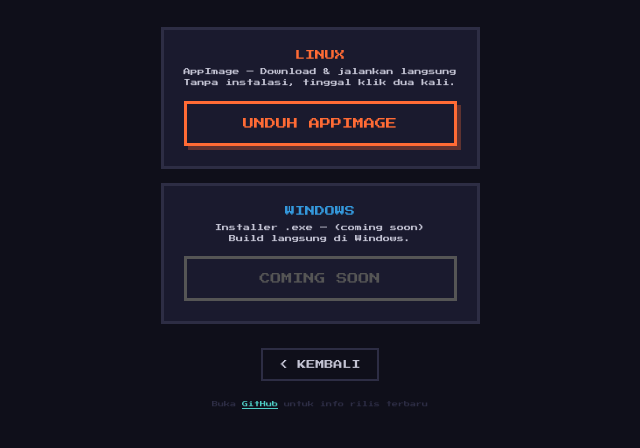
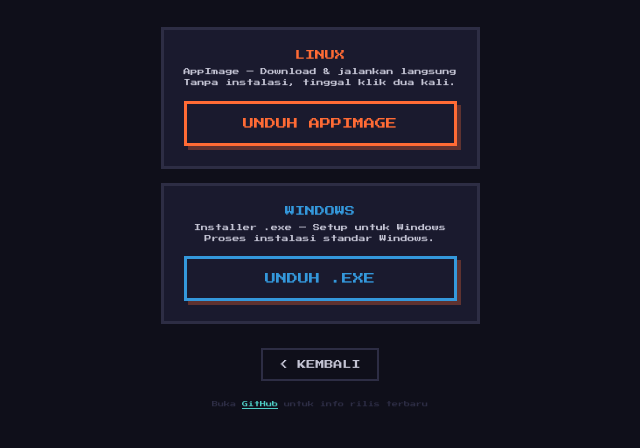
Before and after one commit to Afhwan/retro-path, an Electron app: page download.html in a window 960 px wide. Shown: the part 234-682 px from the top of the page, without its empty margins (160-800 px from the left). Drawn offline with Linux system fonts and the light colour scheme.

Commit message:
link download .exe & AppImage udah aktif

```diff
--- a/download.html
+++ b/download.html
@@ -78,8 +78,8 @@
       </div>
       <div class="card">
         <div class="platform" style="color:#3498db;">WINDOWS</div>
-        <div class="desc">Installer .exe — (coming soon)<br>Build langsung di Windows.</div>
-        <a href="https://github.com/Afhwan/retro-path/releases" class="btn" style="--c:#555;border-color:#555;box-shadow:none;cursor:default;" target="_blank">COMING SOON</a>
+        <div class="desc">Installer .exe — Setup untuk Windows<br>Proses instalasi standar Windows.</div>
+        <a href="https://github.com/Afhwan/retro-path/releases/download/v1.0.0/Retro.Path.Setup.1.0.0.exe" class="btn" style="--c:#3498db;" target="_blank">UNDUH .EXE</a>
       </div>
     </div>
 
```
Also changed, not shown: index.html (+1 -1 lines), README.md.
